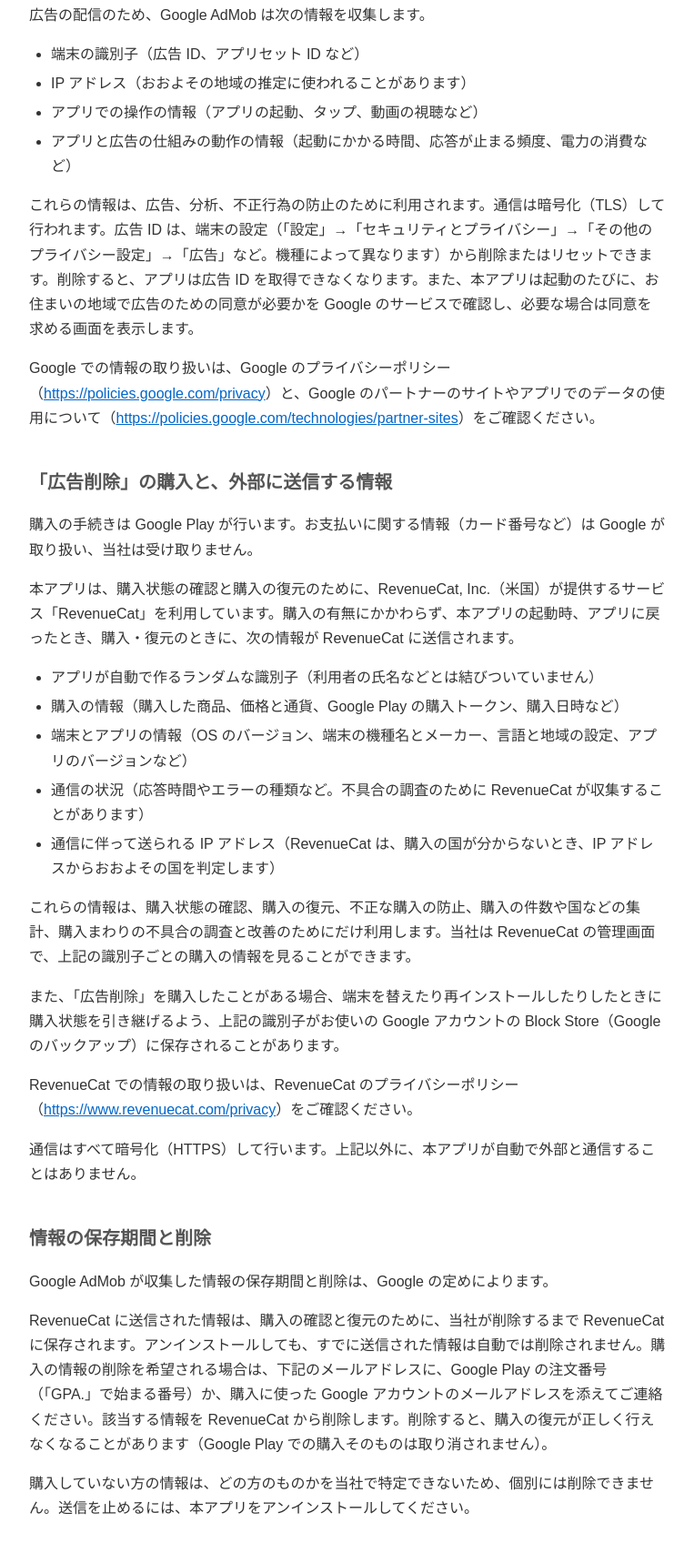
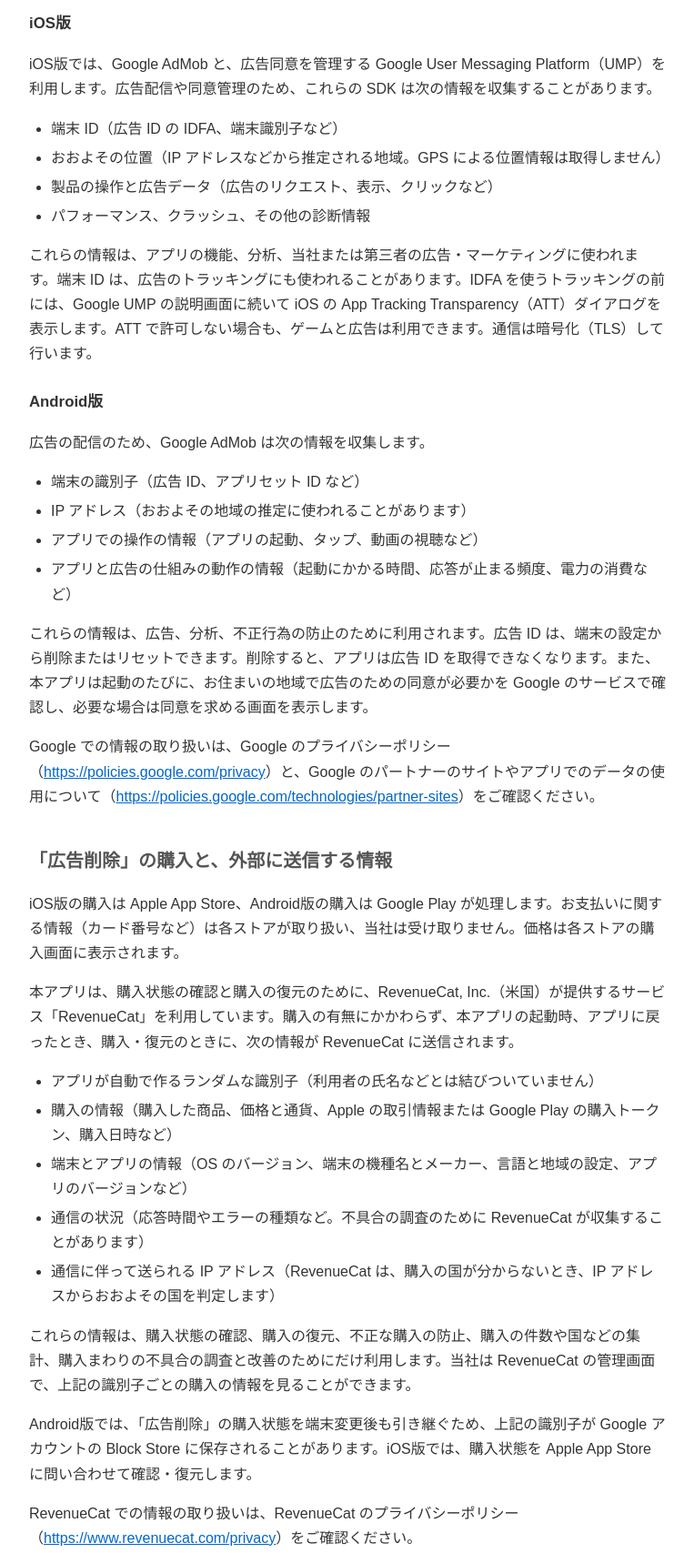
Before and after one commit to enlinks-llc/enlinks-llc.github.io, a plain HTML site: page gekitai/privacy-policy.html in a window 1280 px wide. Shown: the part 958-2665 px from the top of the page at 91% size, without its empty margins (258-1021 px from the left). Drawn offline with Linux system fonts and the light colour scheme.

Commit message:
Add iOS disclosures to Gekitai privacy policy

```diff
--- a/gekitai/privacy-policy.html
+++ b/gekitai/privacy-policy.html
@@ -19,7 +19,7 @@ a { color: #0066cc; }
 
 <h1>プライバシーポリシー（撃退駅）</h1>
 <p><a href="./privacy-policy-ko" lang="ko">한국어(개인정보 처리방침)</a></p>
-<p class="updated">最終更新日: 2026-11-03</p>
+<p class="updated">最終更新日: 2026-11-26</p>
 
 <h2>アプリについて</h2>
 <p>「撃退駅 〜ぶつかりおじさんサバイバー〜」（以下「本アプリ」）は、合同会社エン・リンクス（以下「当社」）が提供するゲームアプリです。本アプリは無料で遊べ、広告を表示します。アプリ内課金「広告削除」を購入すると、広告が表示されなくなります。</p>
@@ -36,6 +36,16 @@ a { color: #0066cc; }
 
 <h2>広告の表示と、外部に送信する情報</h2>
 <p>本アプリは、広告の配信に Google LLC（米国）が提供する「Google AdMob」を利用しています。「広告削除」を購入していない場合、プレイを終えて画面を移るときに、ときどき全画面の広告を表示します。</p>
+<h3>iOS版</h3>
+<p>iOS版では、Google AdMob と、広告同意を管理する Google User Messaging Platform（UMP）を利用します。広告配信や同意管理のため、これらの SDK は次の情報を収集することがあります。</p>
+<ul>
+<li>端末 ID（広告 ID の IDFA、端末識別子など）</li>
+<li>おおよその位置（IP アドレスなどから推定される地域。GPS による位置情報は取得しません）</li>
+<li>製品の操作と広告データ（広告のリクエスト、表示、クリックなど）</li>
+<li>パフォーマンス、クラッシュ、その他の診断情報</li>
+</ul>
+<p>これらの情報は、アプリの機能、分析、当社または第三者の広告・マーケティングに使われます。端末 ID は、広告のトラッキングにも使われることがあります。IDFA を使うトラッキングの前には、Google UMP の説明画面に続いて iOS の App Tracking Transparency（ATT）ダイアログを表示します。ATT で許可しない場合も、ゲームと広告は利用できます。通信は暗号化（TLS）して行います。</p>
+<h3>Android版</h3>
 <p>広告の配信のため、Google AdMob は次の情報を収集します。</p>
 <ul>
 <li>端末の識別子（広告 ID、アプリセット ID など）</li>
@@ -43,27 +53,27 @@ a { color: #0066cc; }
 <li>アプリでの操作の情報（アプリの起動、タップ、動画の視聴など）</li>
 <li>アプリと広告の仕組みの動作の情報（起動にかかる時間、応答が止まる頻度、電力の消費など）</li>
 </ul>
-<p>これらの情報は、広告、分析、不正行為の防止のために利用されます。通信は暗号化（TLS）して行われます。広告 ID は、端末の設定（「設定」→「セキュリティとプライバシー」→「その他のプライバシー設定」→「広告」など。機種によって異なります）から削除またはリセットできます。削除すると、アプリは広告 ID を取得できなくなります。また、本アプリは起動のたびに、お住まいの地域で広告のための同意が必要かを Google のサービスで確認し、必要な場合は同意を求める画面を表示します。</p>
+<p>これらの情報は、広告、分析、不正行為の防止のために利用されます。広告 ID は、端末の設定から削除またはリセットできます。削除すると、アプリは広告 ID を取得できなくなります。また、本アプリは起動のたびに、お住まいの地域で広告のための同意が必要かを Google のサービスで確認し、必要な場合は同意を求める画面を表示します。</p>
 <p>Google での情報の取り扱いは、Google のプライバシーポリシー（<a href="https://policies.google.com/privacy">https://policies.google.com/privacy</a>）と、Google のパートナーのサイトやアプリでのデータの使用について（<a href="https://policies.google.com/technologies/partner-sites">https://policies.google.com/technologies/partner-sites</a>）をご確認ください。</p>
 
 <h2>「広告削除」の購入と、外部に送信する情報</h2>
-<p>購入の手続きは Google Play が行います。お支払いに関する情報（カード番号など）は Google が取り扱い、当社は受け取りません。</p>
+<p>iOS版の購入は Apple App Store、Android版の購入は Google Play が処理します。お支払いに関する情報（カード番号など）は各ストアが取り扱い、当社は受け取りません。価格は各ストアの購入画面に表示されます。</p>
 <p>本アプリは、購入状態の確認と購入の復元のために、RevenueCat, Inc.（米国）が提供するサービス「RevenueCat」を利用しています。購入の有無にかかわらず、本アプリの起動時、アプリに戻ったとき、購入・復元のときに、次の情報が RevenueCat に送信されます。</p>
 <ul>
 <li>アプリが自動で作るランダムな識別子（利用者の氏名などとは結びついていません）</li>
-<li>購入の情報（購入した商品、価格と通貨、Google Play の購入トークン、購入日時など）</li>
+<li>購入の情報（購入した商品、価格と通貨、Apple の取引情報または Google Play の購入トークン、購入日時など）</li>
 <li>端末とアプリの情報（OS のバージョン、端末の機種名とメーカー、言語と地域の設定、アプリのバージョンなど）</li>
 <li>通信の状況（応答時間やエラーの種類など。不具合の調査のために RevenueCat が収集することがあります）</li>
 <li>通信に伴って送られる IP アドレス（RevenueCat は、購入の国が分からないとき、IP アドレスからおおよその国を判定します）</li>
 </ul>
 <p>これらの情報は、購入状態の確認、購入の復元、不正な購入の防止、購入の件数や国などの集計、購入まわりの不具合の調査と改善のためにだけ利用します。当社は RevenueCat の管理画面で、上記の識別子ごとの購入の情報を見ることができます。</p>
-<p>また、「広告削除」を購入したことがある場合、端末を替えたり再インストールしたりしたときに購入状態を引き継げるよう、上記の識別子がお使いの Google アカウントの Block Store（Google のバックアップ）に保存されることがあります。</p>
+<p>Android版では、「広告削除」の購入状態を端末変更後も引き継ぐため、上記の識別子が Google アカウントの Block Store に保存されることがあります。iOS版では、購入状態を Apple App Store に問い合わせて確認・復元します。</p>
 <p>RevenueCat での情報の取り扱いは、RevenueCat のプライバシーポリシー（<a href="https://www.revenuecat.com/privacy">https://www.revenuecat.com/privacy</a>）をご確認ください。</p>
 <p>通信はすべて暗号化（HTTPS）して行います。上記以外に、本アプリが自動で外部と通信することはありません。</p>
 
 <h2 id="delete">情報の保存期間と削除</h2>
 <p>Google AdMob が収集した情報の保存期間と削除は、Google の定めによります。</p>
-<p>RevenueCat に送信された情報は、購入の確認と復元のために、当社が削除するまで RevenueCat に保存されます。アンインストールしても、すでに送信された情報は自動では削除されません。購入の情報の削除を希望される場合は、下記のメールアドレスに、Google Play の注文番号（「GPA.」で始まる番号）か、購入に使った Google アカウントのメールアドレスを添えてご連絡ください。該当する情報を RevenueCat から削除します。削除すると、購入の復元が正しく行えなくなることがあります（Google Play での購入そのものは取り消されません）。</p>
+<p>RevenueCat に送信された情報は、購入の確認と復元のために、当社が削除するまで保存されます。アンインストールしても、すでに送信された情報は自動では削除されません。購入の情報の削除を希望される場合は、下記のメールアドレスに、購入したストアと購入日時を添えてご連絡ください。該当する情報を RevenueCat から削除します。削除すると、購入の復元が正しく行えなくなることがあります（ストアでの購入そのものは取り消されません）。</p>
 <p>購入していない方の情報は、どの方のものかを当社で特定できないため、個別には削除できません。送信を止めるには、本アプリをアンインストールしてください。</p>
 
 <h2>お問い合わせでいただく情報</h2>
@@ -78,13 +88,12 @@ a { color: #0066cc; }
 <li><strong>所在地</strong>: 鹿児島県鹿児島市船津町1-11-3F</li>
 <li><strong>代表者・電話番号</strong>: ご請求があれば遅滞なく開示します（下記のメールアドレスにご連絡ください）</li>
 <li><strong>メールアドレス</strong>: support@seibishi-online.com</li>
-<li><strong>販売価格</strong>: 広告削除 480円（税込。日本の Google Play での価格）</li>
+<li><strong>販売価格</strong>: 広告削除（各ストアの購入画面に表示）</li>
 <li><strong>商品代金以外の必要料金</strong>: インターネット接続の通信料はお客様の負担となります</li>
-<li><strong>支払方法</strong>: Google Play が提供する支払方法</li>
-<li><strong>支払時期</strong>: 購入の手続きのときに Google Play の定めにより決済されます</li>
+<li><strong>支払方法・支払時期</strong>: Apple App Store または Google Play が提供する方法で、購入手続きのときに決済されます</li>
 <li><strong>提供時期</strong>: 決済が完了するとすぐに、本アプリで広告が表示されなくなります</li>
-<li><strong>返品・キャンセル</strong>: デジタルコンテンツの性質上、購入後のお客様のご都合による返品・キャンセルには応じられません。購入しても広告が消えないなど、正しく提供されない場合はご連絡ください。返金については、Google Play の払い戻しに関するポリシーにもよります</li>
-<li><strong>動作環境</strong>: Android 7.0 以上</li>
+<li><strong>返品・キャンセル</strong>: デジタルコンテンツの性質上、購入後のお客様のご都合による返品・キャンセルには応じられません。購入しても広告が消えないなど、正しく提供されない場合はご連絡ください。返金は各ストアの手続きに従ってください</li>
+<li><strong>動作環境</strong>: 各ストアのアプリ掲載ページをご確認ください</li>
 </ul>
 
 <h2>ポリシーの変更</h2>
```
